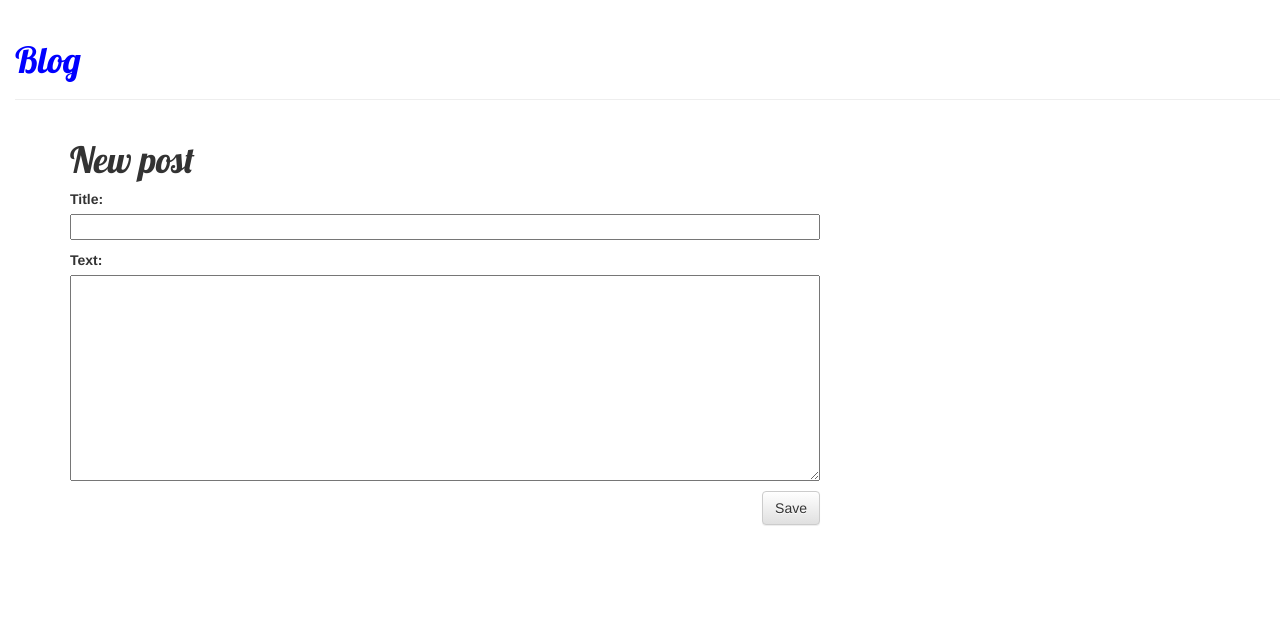
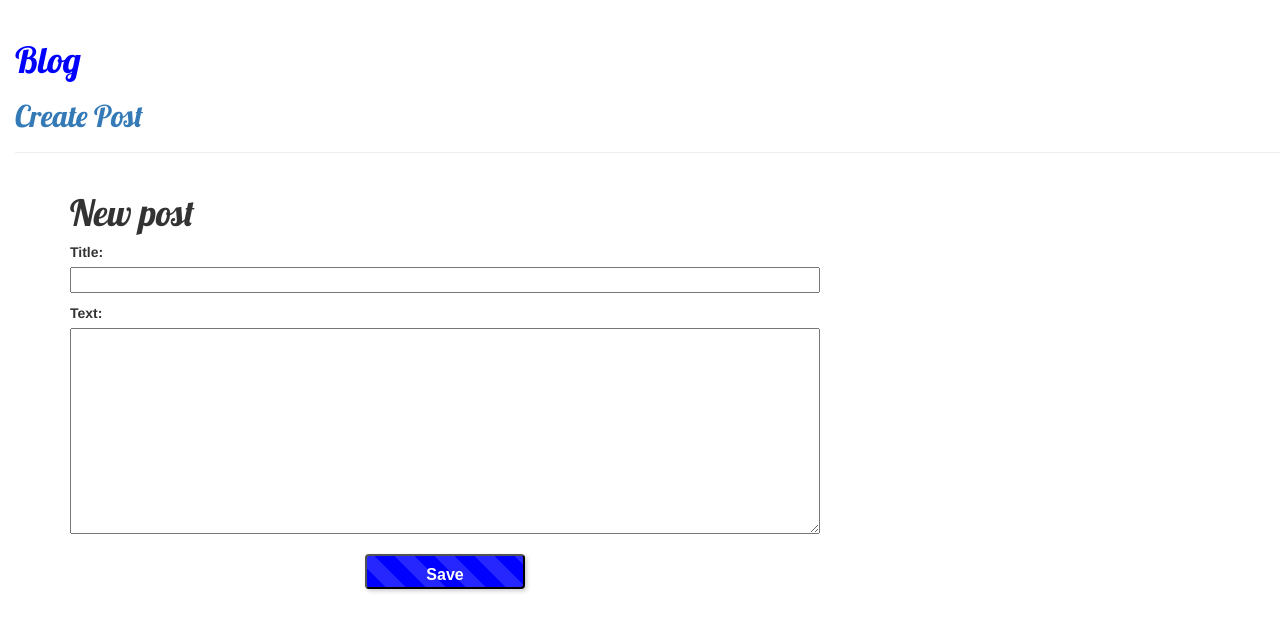
Before and after one commit to VSD025/DjangoBlog, a Django app: page /post/new/ in a window 1280 px wide. Shown: the top 631 px of the page. Run offline with Django 3.2, Linux system fonts and the light colour scheme; some libraries are stand-ins or nearby versions.

Commit message:
With changes in CSS

```diff
--- a/blog/static/css/blog.css
+++ b/blog/static/css/blog.css
@@ -52,3 +52,44 @@ h1, h2, h3, h4 {
 .post h1 a, .post h1 a:visited {
     color: #000000;
     }
+
+
+.bot3 {
+    background-image: linear-gradient(45deg, rgba(255, 255, 255, 0.15) 25%, rgba(0, 0, 0, 0) 25%, rgba(0, 0, 0, 0) 50%, rgba(255, 255, 255, 0.15) 50%, rgba(255, 255, 255, 0.15) 75%, rgba(0, 0, 0, 0) 75%, rgba(0, 0, 0, 0));
+    background-size: 40px 40px;
+        border-radius: 4px;
+        background-color: #0000FF;
+    display: block;
+    box-shadow: 2px 2px 4px rgba(0, 0, 0, 0.2);
+    color: #FFFFFF;
+    height: 35px;
+    text-align: center;
+    transition: width 0.6s ease 0s;
+    width: 160px;
+        font:bold 16px arial;
+        line-height: 35px;
+        margin:20px auto;
+        text-decoration:none;
+        animation: 2s linear 0s normal none infinite progress-bar-stripes;
+}
+
+.bot3:hover,.bot3:focus{
+  -webkit-animation-play-state: paused;
+  animation-play-state: paused;
+}
+@-moz-keyframes progress-bar-stripes {
+0% {
+    background-position: 40px 0;
+}
+100% {
+    background-position: 0 0;
+}
+}
+@-moz-keyframes progress-bar-stripes {
+0% {
+    background-position: 40px 0;
+}
+100% {
+    background-position: 0 0;
+}
+}
--- a/blog/templates/blog/base.html
+++ b/blog/templates/blog/base.html
@@ -11,6 +11,7 @@
             <div class="page-header">
                 <a href="{% url 'post_new' %}" class="top-menu"><span class="glyphicon glyphicon-plus"></span></a>
                 <h1><a href="/">Blog</a></h1>
+                <h2><a href = "http://127.0.0.1:8000/post/new/">Create Post</a></h2>
             </div>
             <div class="content container">
                 <div class="row">
--- a/blog/templates/blog/post_edit.html
+++ b/blog/templates/blog/post_edit.html
@@ -4,6 +4,6 @@
         <h1>New post</h1>
         <form method="POST" class="post-form">{% csrf_token %}
             {{ form.as_p }}
-            <button type="submit" class="save btn btn-default">Save</button>
+            <button type="submit" class="bot3">Save</button>
         </form>
     {% endblock %}
```
